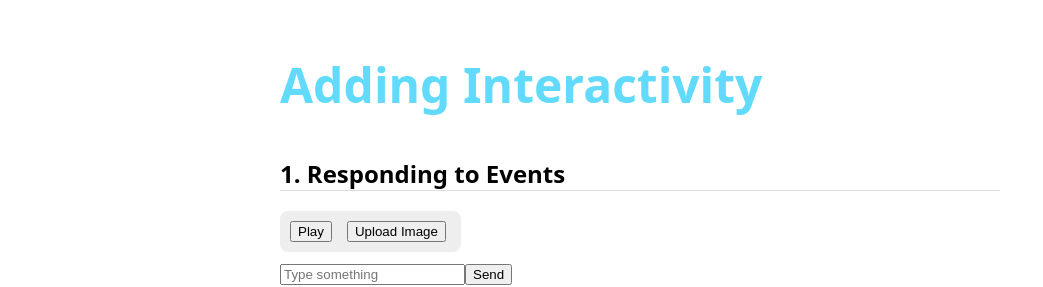
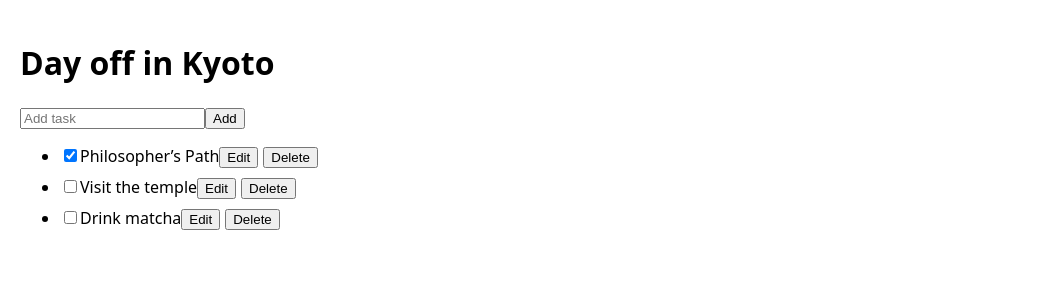
Before and after one commit to Oleksandr549/react-learning, a React (Vite) app: page / in a window 1280 px wide. Shown: the top 287 px of the page, without its empty margins (0-1043 px from the left). Built offline with nearby package versions, Linux system fonts and the light colour scheme.

Commit message:
toddlist

```diff
--- /dev/null
+++ b/src/03-managing-state/Profile.tsx
@@ -0,0 +1,171 @@
+
+import { createContext, useContext, useState, useReducer } from 'react';
+
+function TaskList() {
+  const tasks = useTasks();
+  return (
+    <ul>
+      {tasks.map(task => (
+        <li key={task.id}>
+          <Task task={task} />
+        </li>
+      ))}
+    </ul>
+  );
+}
+
+function Task({ task }) {
+  const [isEditing, setIsEditing] = useState(false);
+  const dispatch = useTasksDispatch();
+  let taskContent;
+  if (isEditing) {
+    taskContent = (
+      <>
+        <input
+          value={task.text}
+          onChange={e => {
+            dispatch({
+              type: 'changed',
+              task: {
+                ...task,
+                text: e.target.value
+              }
+            });
+          }} />
+        <button onClick={() => setIsEditing(false)}>
+          Save
+        </button>
+      </>
+    );
+  } else {
+    taskContent = (
+      <>
+        {task.text}
+        <button onClick={() => setIsEditing(true)}>
+          Edit
+        </button>
+      </>
+    );
+  }
+  return (
+    <label>
+      <input
+        type="checkbox"
+        checked={task.done}
+        onChange={e => {
+          dispatch({
+            type: 'changed',
+            task: {
+              ...task,
+              done: e.target.checked
+            }
+          });
+        }}
+      />
+      {taskContent}
+      <button onClick={() => {
+        dispatch({
+          type: 'deleted',
+          id: task.id
+        });
+      }}>
+        Delete
+      </button>
+    </label>
+  );
+}
+const TasksContext = createContext(null);
+const TasksDispatchContext = createContext(null);
+
+export function TasksProvider({ children }) {
+  const [tasks, dispatch] = useReducer(
+    tasksReducer,
+    initialTasks
+  );
+
+  return (
+    <TasksContext value={tasks}>
+      <TasksDispatchContext value={dispatch}>
+        {children}
+      </TasksDispatchContext>
+    </TasksContext>
+  );
+}
+
+export function useTasks() {
+  return useContext(TasksContext);
+}
+
+export function useTasksDispatch() {
+  return useContext(TasksDispatchContext);
+}
+
+function tasksReducer(tasks, action) {
+  switch (action.type) {
+    case 'added': {
+      return [...tasks, {
+        id: action.id,
+        text: action.text,
+        done: false
+      }];
+    }
+    case 'changed': {
+      return tasks.map(t => {
+        if (t.id === action.task.id) {
+          return action.task;
+        } else {
+          return t;
+        }
+      });
+    }
+    case 'deleted': {
+      return tasks.filter(t => t.id !== action.id);
+    }
+    default: {
+      throw Error('Unknown action: ' + action.type);
+    }
+  }
+}
+
+const initialTasks = [
+  { id: 0, text: 'Philosopher’s Path', done: true },
+  { id: 1, text: 'Visit the temple', done: false },
+  { id: 2, text: 'Drink matcha', done: false }
+];
+
+
+function AddTask({ onAddTask }) {
+  const [text, setText] = useState('');
+  const dispatch = useTasksDispatch();
+  return (
+    <>
+      <input
+        placeholder="Add task"
+        value={text}
+        onChange={e => setText(e.target.value)}
+      />
+      <button onClick={() => {
+        setText('');
+        dispatch({
+          type: 'added',
+          id: nextId++,
+          text: text,
+        });
+      }}>Add</button>
+    </>
+  );
+}
+
+let nextId = 3;
+
+
+
+export default function Profile() {
+return (
+    <TasksProvider>
+      <h1>Day off in Kyoto</h1>
+      <AddTask />
+      <TaskList />
+    </TasksProvider>
+  );
+}
```
Also changed, not shown: src/App.tsx (+2 -5 lines).
